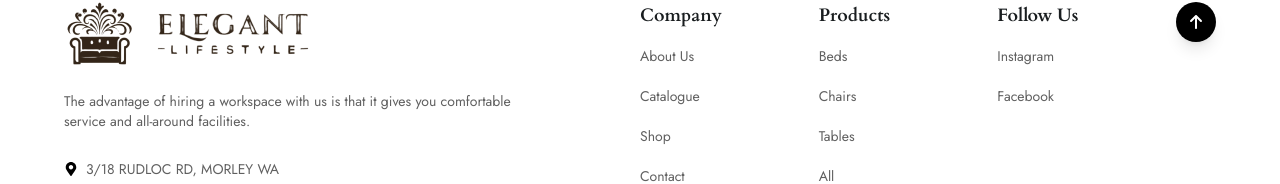
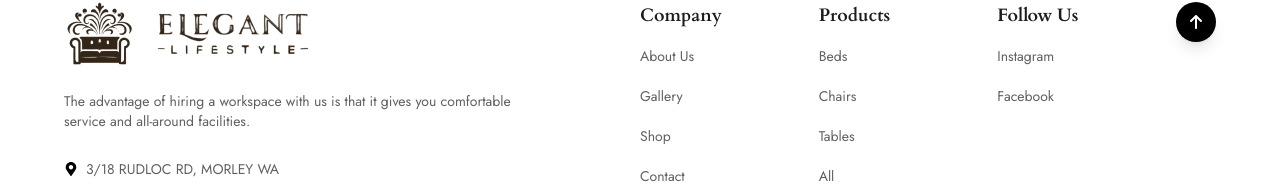
Before and after one commit to Hammad1246/Elegant_LifeStyle, a Next.js app: page / in a window 1280 px wide. Shown: the part 5083-5267 px from the top of the page. Built offline with nearby package versions, Linux system fonts and the light colour scheme.

Commit message:
Update footer links to point to the correct routes for About Us and Gallery

```diff
--- a/src/components/Footer.jsx
+++ b/src/components/Footer.jsx
@@ -50,13 +50,13 @@ function Footer() {
               </h4>
               <ul className="space-y-5 text-sm text-[#606060]">
                 <li>
-                  <a href="#" className="hover:underline">
+                  <a href="/about" className="hover:underline">
                     About Us
                   </a>
                 </li>
                 <li>
-                  <a href="#" className="hover:underline">
-                    Catalogue
+                  <a href="/gallery" className="hover:underline">
+                    Gallery
                   </a>
                 </li>
                 <li>
```
